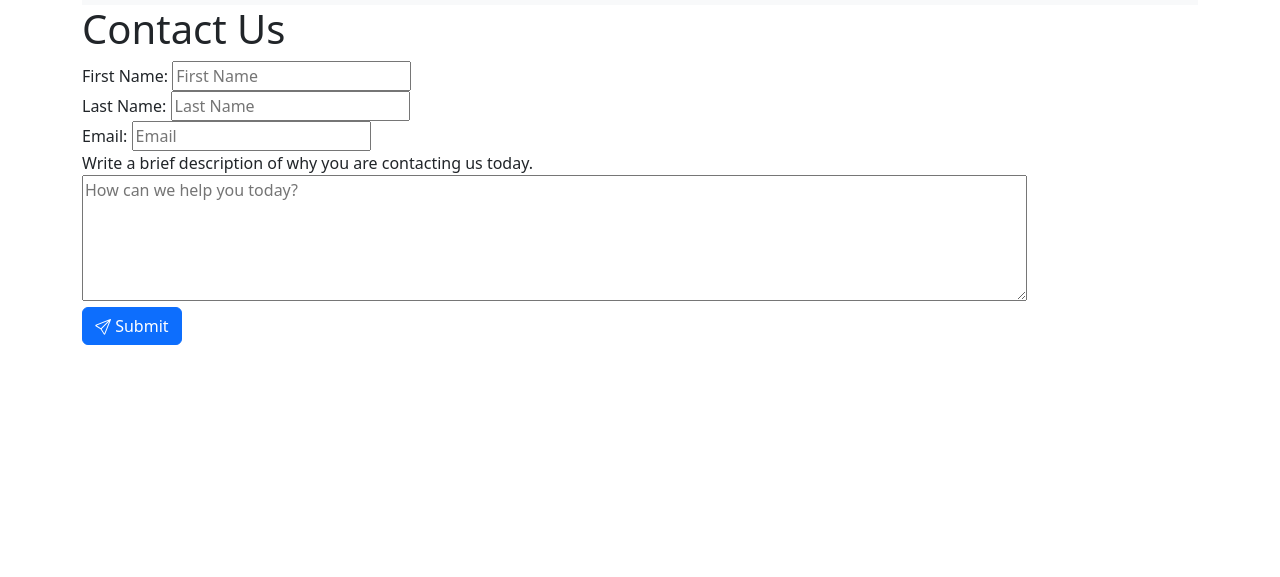
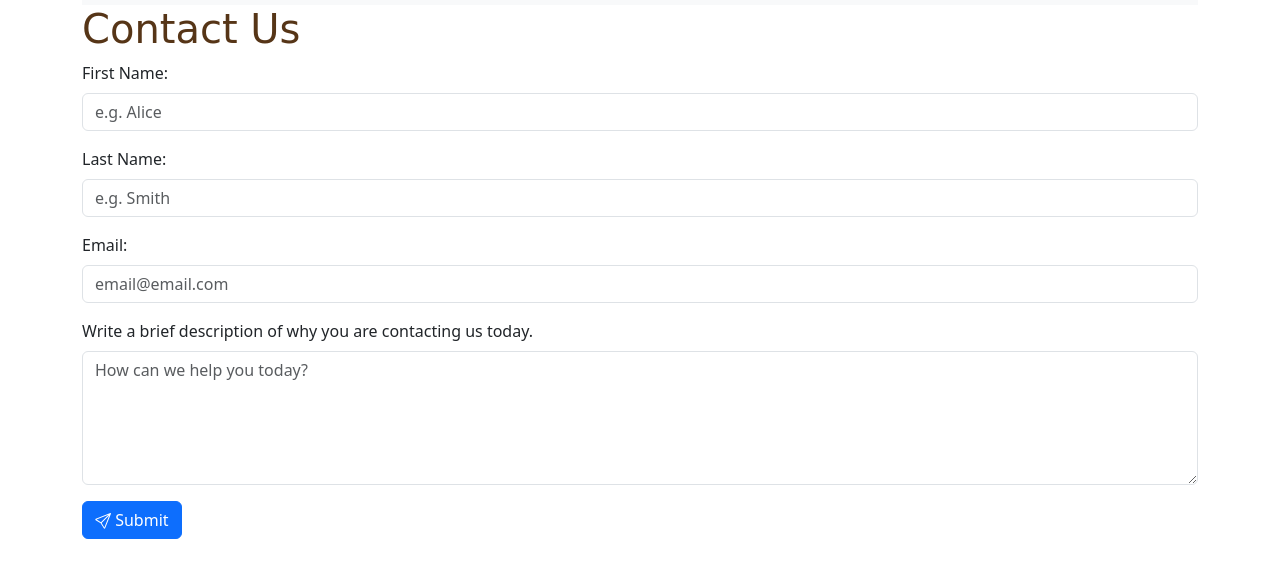
Before and after one commit to SkyRunnerGirl/Week03, a website: page contact.html in a window 1280 px wide. Shown: the part 53-630 px from the top of the page. Drawn offline with nearby package versions, Linux system fonts and the light colour scheme.

Commit message:
completed contact & css styling

```diff
--- a/contact.html
+++ b/contact.html
@@ -6,6 +6,7 @@
     <title>Week03 Weekly Assignment</title>
     <!-- Below is where the sheets are connected to the bootstrap CSS -->
     <link rel="stylesheet" href="node_modules/bootstrap/dist/css/bootstrap.css" />
+    <link rel="stylesheet" href="styles.css" />
 </head>
 
 <body class="container">
@@ -37,24 +38,24 @@
         </div>
     </nav>
 
-    <h1>Contact Us</h1>
-
+    <h1 id="h1-element">Contact Us</h1>
+    <!-- Added .mb-3 class to the div, .form-label class to the label, and .form-control class to the input to achieve the form look I wanted from the Bootstrap website. -->
     <form>
-        <div class="form-box">
-            <label for="firstname">First Name:</label>
-            <input type="text" name="firstname" placeholder="First Name" />
+        <div class="mb-3">
+            <label for="firstname" class="form-label">First Name:</label>
+            <input type="text" class="form-control" name="firstname" placeholder="e.g. Alice" />
         </div>
-        <div class="form-box">
-            <label for="lastname">Last Name:</label>
-            <input type="text" name="lastname" placeholder="Last Name" />
+        <div class="mb-3">
+            <label for="lastname" class="form-label">Last Name:</label>
+            <input type="text" class="form-control" name="lastname" placeholder="e.g. Smith" />
         </div>
-        <div class="form-box">
-            <label for="email">Email:</label>
-            <input type="email" name="email" placeholder="Email" />
+        <div class="mb-3">
+            <label for="email" class="form-label">Email:</label>
+            <input type="email" class="form-control" name="email" placeholder="email@email.com" />
         </div>
-        <div>
-            <label for="description">Write a brief description of why you are contacting us today.</label>
-            <textarea id="description" name="description" rows="5" cols="100" placeholder="How can we help you today?"></textarea>
+        <div class="mb-3">
+            <label for="description" class="form-label">Write a brief description of why you are contacting us today.</label>
+            <textarea class="form-control" id="description" name="description" rows="5" cols="100" placeholder="How can we help you today?"></textarea>
         </div>
 
         <!-- Copied this code from Bootstrap website to add paper airplane to submit button -->
--- a/styles.css
+++ b/styles.css
@@ -0,0 +1,9 @@
+#h1-element {
+    color: #563517;
+    font-family: cursive;
+}
+
+#index-img {
+    max-width: 75%;
+    margin-bottom: 2rem;
+}
```
Also changed, not shown: index.html (+7 -5 lines), menu.html (+2 -1 lines).
